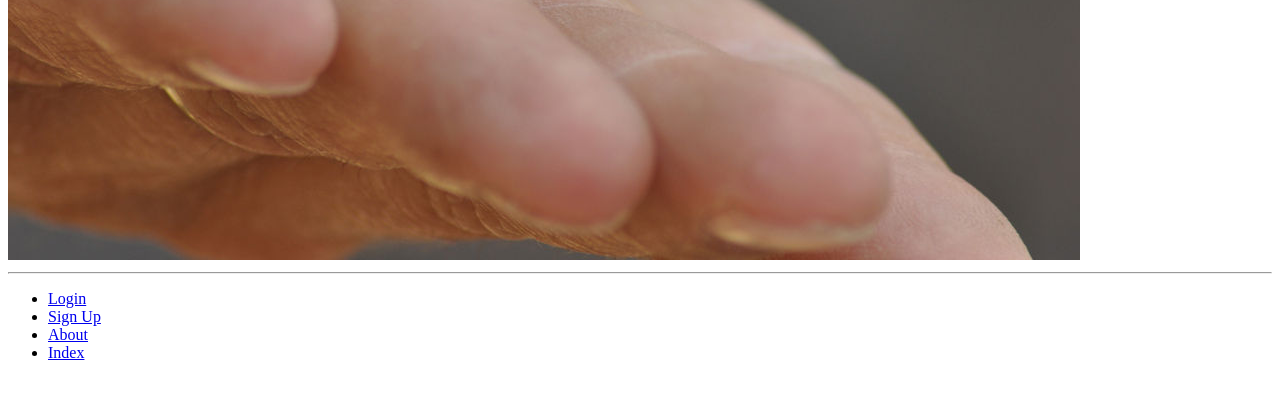
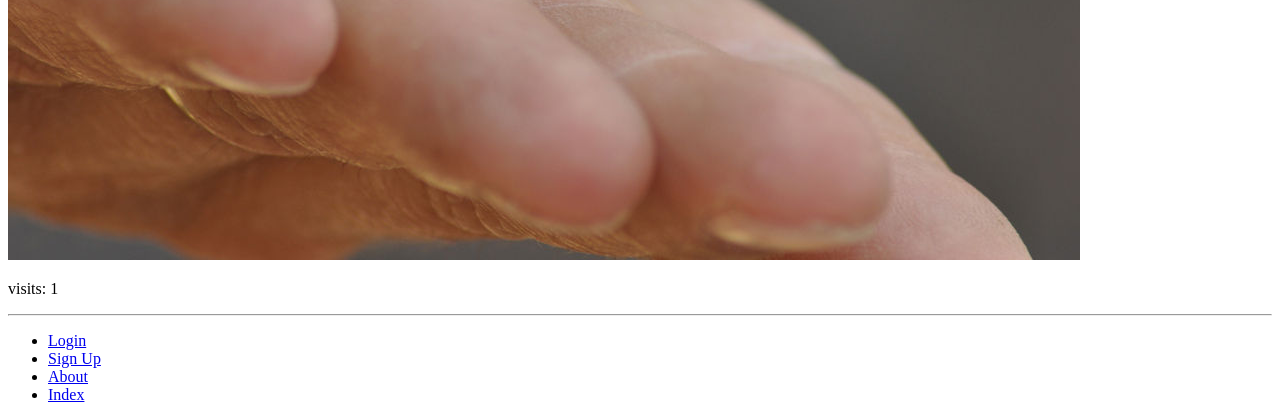
Before and after one commit to maxburton/tango_with_django_project, a Django app: page /rango/ in a window 1280 px wide. Shown: the part 1007-1427 px from the top of the page. Before the commit the page ends 1367 px from the top, so only its background shows below. Run offline with Django 3.2, Linux system fonts and the light colour scheme; data comes from the database, SQL or seed files in the repository; both versions use the stored data as it was after the commit.

Commit message:
chapter 10

```diff
--- a/rango/views.py
+++ b/rango/views.py
@@ -10,8 +10,34 @@ from django.http import HttpResponseRedirect, HttpResponse
 from django.core.urlresolvers import reverse
 from django.contrib.auth.decorators import login_required
 from django.contrib.auth import logout
+from datetime import datetime
+
+def get_server_side_cookie(request, cookie, default_val=None):
+    val = request.session.get(cookie)
+    if not val:
+        val = default_val
+    return val
+
+def visitor_cookie_handler(request):
+    visits = int(get_server_side_cookie(request, 'visits', '1'))
+
+    last_visit_cookie = get_server_side_cookie(request,
+                                               'last_visit',
+                                               str(datetime.now()))
+    last_visit_time = datetime.strptime(last_visit_cookie[:-7],
+                                        '%Y-%m-%d %H:%M:%S')
+
+    if (datetime.now() - last_visit_time).days > 0:
+        visits = visits + 1
+        request.session['last_visit'] = str(datetime.now())
+    else:
+        visit = 1
+        request.session['last_visit'] = last_visit_cookie
+
+    request.session['visits'] = visits
 
 def index(request):
+    request.session.set_test_cookie()
     # Construct a dictionary to pass to the template engine as its context.
     # Note the key boldmessage is the same as {{ boldmessage }} in the template!
     category_list = Category.objects.order_by('-likes')[:5]
@@ -21,10 +47,21 @@ def index(request):
     # Return a rendered response to send to the client.
     # We make use of the shortcut function to make our live easier.
     # Note that the first parameter is the template we wish to use.
-    return render(request, 'rango/index.html', context_dict)
+
+    visitor_cookie_handler(request)
+    context_dict['visits'] = request.session['visits']
+    print(request.session['visits'])
+    response = render(request, 'rango/index.html', context=context_dict)
+    return response
 
 def about(request):
-    return render(request, 'rango/about.html')
+    context_dict = {}
+    visitor_cookie_handler(request)
+    context_dict['visits'] = request.session['visits']
+    if request.session.test_cookie_worked():
+        print("TEST COOKIE WORKED!")
+        request.session.delete_test_cookie()
+    return render(request, 'rango/about.html', context=context_dict)
 
 def show_category(request, category_name_slug):
     context_dict = {}
--- a/templates/rango/about.html
+++ b/templates/rango/about.html
@@ -17,5 +17,6 @@
 			alt ="Picture of a pear" />
 		<img src="{{ MEDIA_URL}}cat.jpg"
 			alt ="Picture of a cat" /> <!-- New line --> <br />
+		<p>visits: {{ visits }}</p>
 	</div>
 {% endblock %}
--- a/templates/rango/index.html
+++ b/templates/rango/index.html
@@ -43,5 +43,6 @@
 <div>
 	<img src="{% static "images/rango.jpg" %}"
 	alt ="Picture of Rango" />
+	<p>visits: {{ visits }}</p>
 </div>
 {% endblock %}
```
Also changed, not shown: db.sqlite3.
